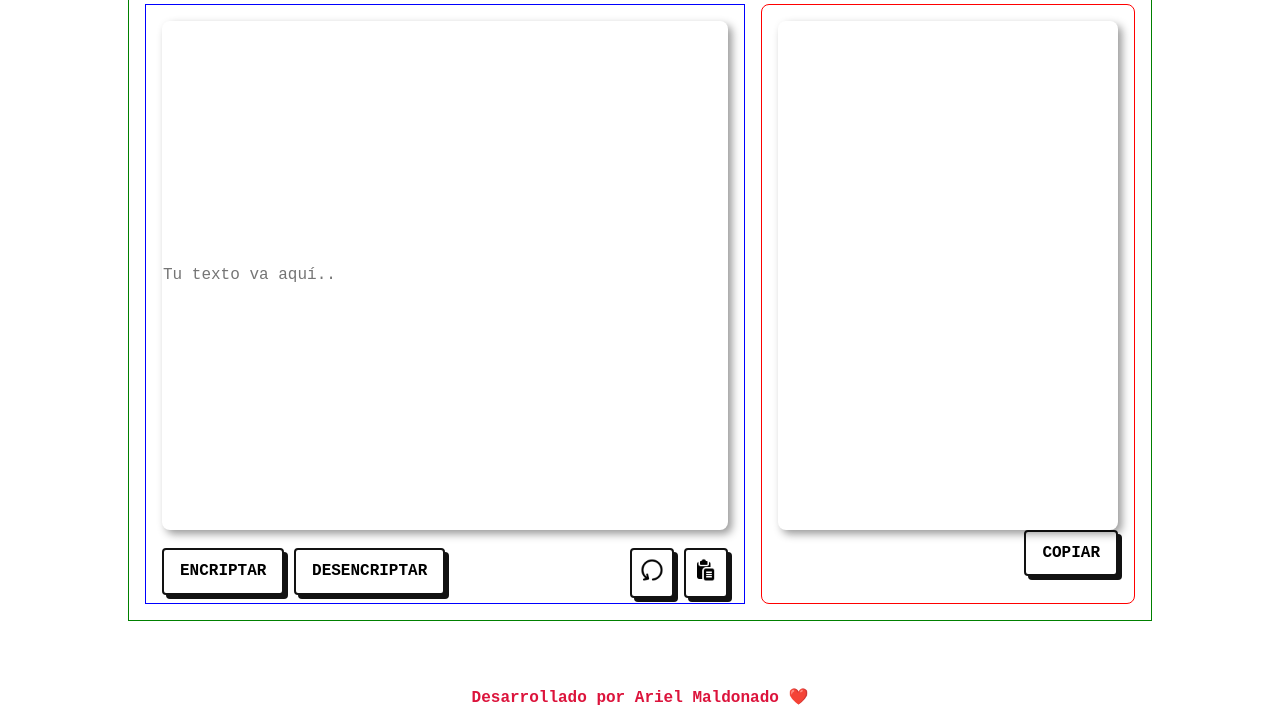
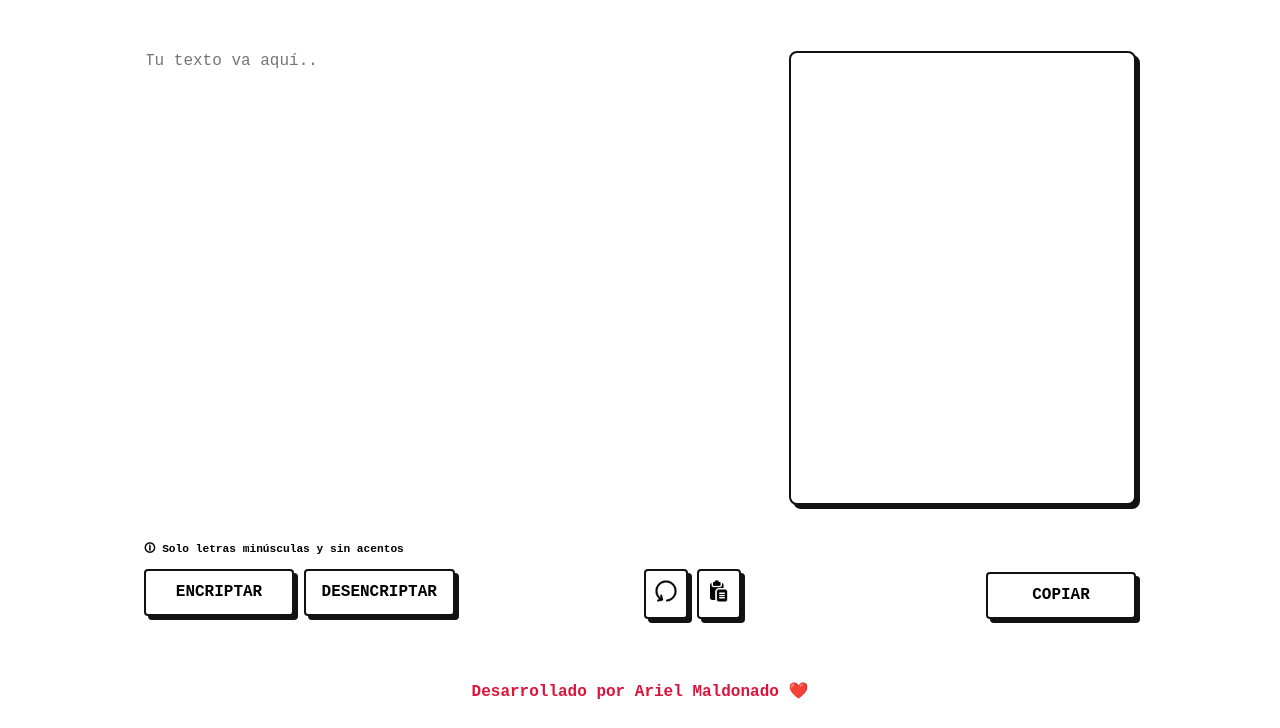
Before and after one commit to ariel2319/encriptador-alura, a plain HTML site: page index.html in a window 1280 px wide. Shown: the part 93-821 px from the top of the page. Drawn offline with Linux system fonts and the light colour scheme.

Commit message:
maquetado ready

```diff
--- a/css/style.css
+++ b/css/style.css
@@ -11,37 +11,45 @@ body {
 }
 
 h1 {
-  text-align: center;
+  padding: 1rem;
   text-transform: uppercase;
 }
 
 .container {
   max-width: 1024px;
-  margin: 0 auto;
-  padding: 1rem;
+  margin: 0 auto 1.5rem auto;
+  padding: 1rem 0;
   display: flex;
   flex-direction: row;
   gap: 1rem;
-  border: 1px solid green;
+ /*  border: 1px solid green; */
 }
 
 .ingreso {
   width: 65%;
-  border: 1px solid blue;
   padding: 1rem;
+
+  display: flex;
+  flex-direction: column;
+  justify-content: space-between;
+
+/*   border: 1px solid blue; */
 }
 
 label {
   font-size: 0.7rem;
 }
 
-.ingreso input {
+.ingreso textarea {
   width: 100%;
-  height: 90%;
+  height: 80%;
   border-radius: 0.5rem;
   border: 1px solid transparent;
 
-  filter: drop-shadow(4px 4px 4px rgba(0, 0, 0, 0.4));
+  resize: none;
+
+/*   filter: drop-shadow(4px 4px 4px rgba(0, 0, 0, 0.4)); */
+  margin-bottom: 1.5rem;
 }
 
 .buttonPrim {
@@ -52,40 +60,48 @@ label {
 .egreso {
   width: 400px;
   height: 75vh;
+  padding: 1rem;
+
+
   display: flex;
   flex-direction: column;
-  /* justify-content: center; */
-  padding: 1rem;
+  justify-content: space-between;
 
-  border: 1px solid red;
-  border-radius: 0.5rem;
+ /*  border: 1px solid red; */
 }
 
-input:focus {
+textarea:focus {
   outline: none;
 }
 
-.taResultado {
+.egreso textarea {
   width: 100%;
   min-width: 200px;
-  height: 90%;
+  height: 80%;
   border-radius: 0.5rem;
   border: 1px solid transparent;
 
-  filter: drop-shadow(4px 4px 4px rgba(0, 0, 0, 0.4));
+  resize: none;
+  border: 0.125rem solid #121212;
+  filter: drop-shadow(4px 4px  #121212);
+  /* box-shadow: 0.25rem 0.25rem #121212; */
+  margin-bottom: 1.5rem;
 }
 
 .buttonSec {
   display: flex;
   justify-content: end;
+  align-items: flex-end;
 }
 
 footer {
+  /* background: rgb(18, 18, 18, 0.9); */
   text-align: center;
-  position: absolute;
-  bottom: 0;
+/*   position: fixed;
+ */  bottom: 0;
   width: 100%;
   color: crimson;
+  padding: 0.5rem 0;
 }
 
 .retro {
@@ -120,6 +136,11 @@ footer {
     background: green;
   }
 
+  h1{
+    text-align: center;
+    padding-bottom: 0;
+  }
+
   .container {
     flex-direction: column;
   }
@@ -129,7 +150,7 @@ footer {
     height: 65vh;
   }
 
-  .ingreso input {
+  .ingreso textarea {
     height: 70%;
     min-width: 200px;
   }
@@ -169,7 +190,7 @@ footer {
     background: greenyellow;
   }
 
-  .ingreso input {
+  .ingreso textarea {
     height: 60%;
   }
 
@@ -178,9 +199,10 @@ footer {
     margin: 0;
   }
 
-  .extraFunction{
+  .extraFunction {
     justify-content: center;
   }
+
   .funciones button {
     width: 95%;
     min-width: 200px;
--- a/index.html
+++ b/index.html
@@ -6,7 +6,7 @@
   <meta name="viewport" content="width=device-width, initial-scale=1.0">
   <link rel="stylesheet" href="css/style.css">
   <link rel="stylesheet" href="css/normalize.css">
-  <title>Encriptador/Desencriptador</title>
+  <title>Encriptador-Desencriptador</title>
 </head>
 
 <body>
@@ -15,15 +15,16 @@
 
     <div class="ingreso">
 
-      <input id="texto" type="text" placeholder="Tu texto va aquí.." rows="4" cols="50"><br><br>
+      <textarea name="" id="texto" cols="50" rows="4" placeholder="Tu texto va aquí.."></textarea>
+      <!-- <input id="texto" type="text" placeholder="Tu texto va aquí.." rows="4" cols="50"> -->
 
-      <!-- <label for="">🛈 Solo letras minúsculas y sin acentos </label> -->
+      <label for=""> <span>🛈</span> Solo letras minúsculas y sin acentos </label>
 
       <div class="buttonPrim">
         <div class="funciones">
 
-          <button class="retro" onclick="encriptar()">Encriptar</button>
-          <button class="retro" onclick="desencriptar()">Desencriptar</button>
+          <button style="min-width: 150px" class="retro" onclick="encriptar()">Encriptar</button>
+          <button style="min-width: 150px" class="retro" onclick="desencriptar()">Desencriptar</button>
         </div>
         <div class="extraFunction">
 
@@ -40,10 +41,11 @@
 
     <div class="egreso">
 
-      <input type="text" id="resultado" rows="4" cols="50" class="taResultado" readonly>
+        <textarea name="" id="resultado" cols="30" rows="10" class="taResultado" readonly></textarea>
+      <!-- <input type="text" id="resultado" rows="4" cols="50" class="taResultado" readonly> -->
 
       <div class="buttonSec">
-        <button class="retro" onclick="copiar()" title="Copiar">Copiar</button>
+        <button style="min-width: 150px" class="retro" onclick="copiar()" title="Copiar">Copiar</button>
       </div>
     </div>
 
```
